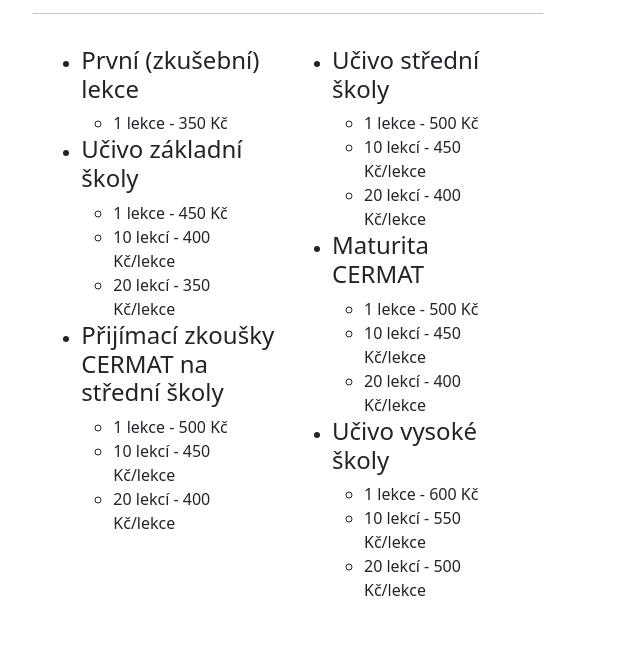
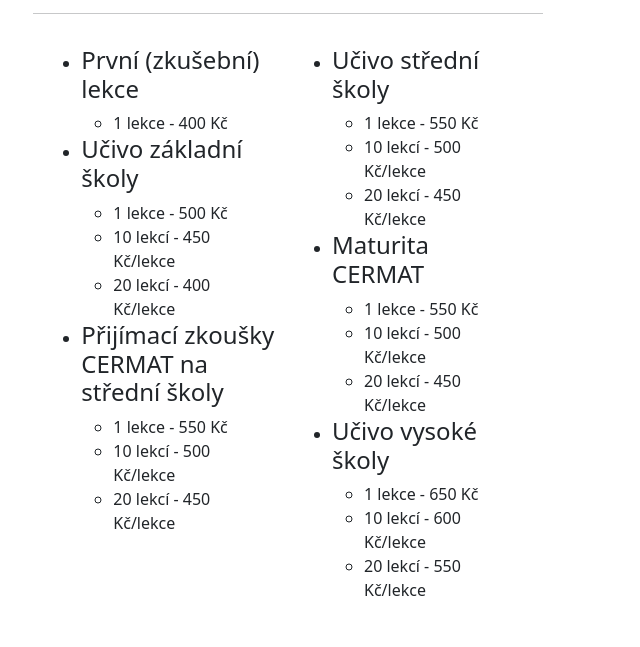
Before and after one commit to poker12/pratelske_doucovani, a plain HTML site: page index.html in a window 1280 px wide. Shown: the part 1679-2326 px from the top of the page, 352-992 px from the left. Drawn offline with nearby package versions, Linux system fonts and the light colour scheme.

Commit message:
changed price list

```diff
--- a/index.html
+++ b/index.html
@@ -183,21 +183,21 @@
                     <ul>
                         <li><h4>První (zkušební) lekce</h4>
                             <ul>
-                                <li>1 lekce - 350 Kč</li>
+                                <li>1 lekce - 400 Kč</li>
                             </ul>
                         </li>
                         <li><h4>Učivo základní školy</h4>
                             <ul>
-                                <li>1 lekce - 450 Kč</li>
-                                <li>10 lekcí - 400 Kč/lekce</li>
-                                <li>20 lekcí - 350 Kč/lekce</li>
+                                <li>1 lekce - 500 Kč</li>
+                                <li>10 lekcí - 450 Kč/lekce</li>
+                                <li>20 lekcí - 400 Kč/lekce</li>
                             </ul>
                         </li>
                         <li><h4>Přijímací zkoušky CERMAT na střední školy</h4>
                             <ul>
-                                <li>1 lekce - 500 Kč</li>
-                                <li>10 lekcí - 450 Kč/lekce</li>
-                                <li>20 lekcí - 400 Kč/lekce</li>
+                                <li>1 lekce - 550 Kč</li>
+                                <li>10 lekcí - 500 Kč/lekce</li>
+                                <li>20 lekcí - 450 Kč/lekce</li>
                             </ul>
                         </li>
                     </ul>
@@ -206,23 +206,23 @@
                     <ul>
                         <li><h4>Učivo střední školy</h4>
                             <ul>
-                                <li>1 lekce - 500 Kč</li>
-                                <li>10 lekcí - 450 Kč/lekce</li>
-                                <li>20 lekcí - 400 Kč/lekce</li>
+                                <li>1 lekce - 550 Kč</li>
+                                <li>10 lekcí - 500 Kč/lekce</li>
+                                <li>20 lekcí - 450 Kč/lekce</li>
                             </ul>
                         </li>
                         <li><h4>Maturita CERMAT</h4>
                             <ul>
-                                <li>1 lekce - 500 Kč</li>
-                                <li>10 lekcí - 450 Kč/lekce</li>
-                                <li>20 lekcí - 400 Kč/lekce</li>
+                                <li>1 lekce - 550 Kč</li>
+                                <li>10 lekcí - 500 Kč/lekce</li>
+                                <li>20 lekcí - 450 Kč/lekce</li>
                             </ul>
                         </li>
                         <li><h4>Učivo vysoké školy</h4>
                             <ul>
-                                <li>1 lekce - 600 Kč</li>
-                                <li>10 lekcí - 550 Kč/lekce</li>
-                                <li>20 lekcí - 500 Kč/lekce</li>
+                                <li>1 lekce - 650 Kč</li>
+                                <li>10 lekcí - 600 Kč/lekce</li>
+                                <li>20 lekcí - 550 Kč/lekce</li>
                             </ul>
                         </li>
                     </ul>
```
